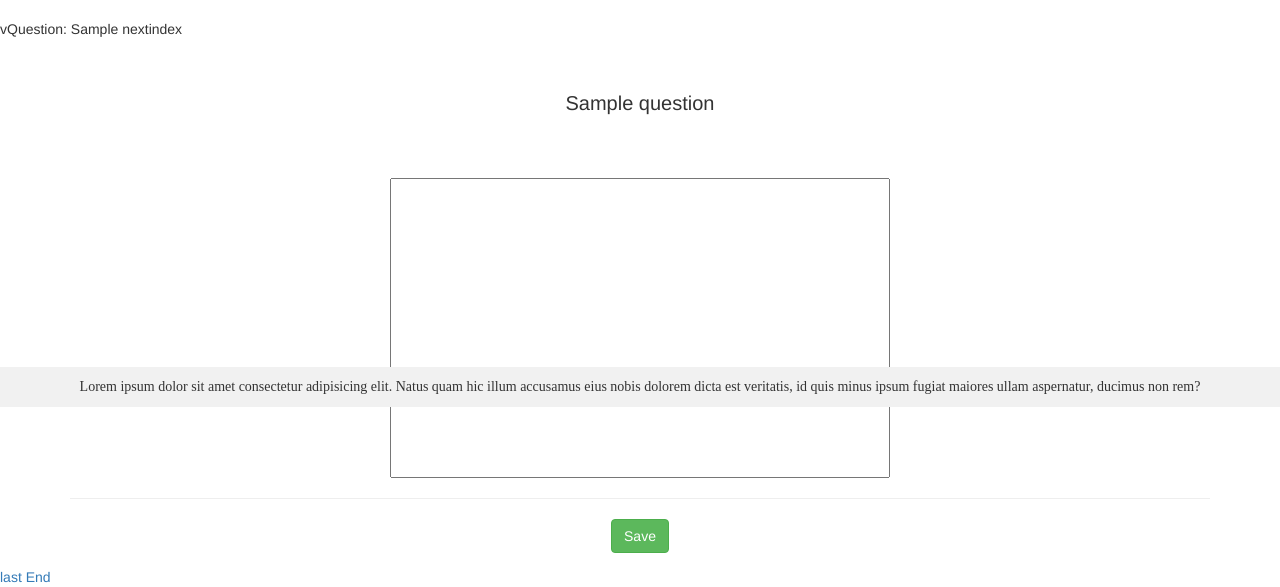
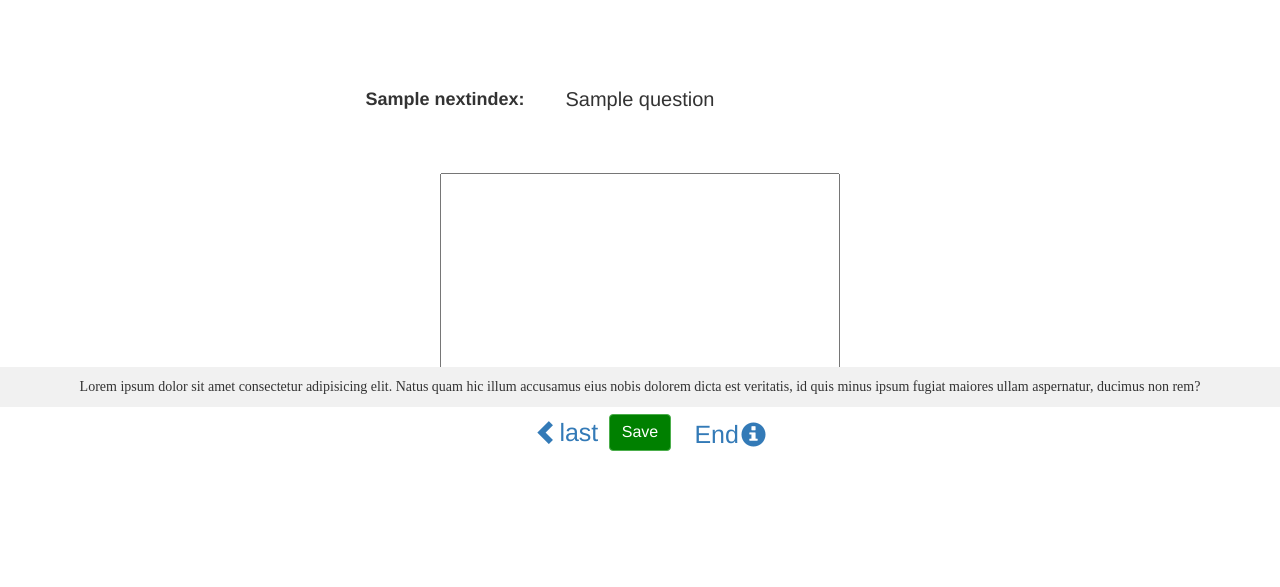
Before and after one commit to Budd00/CITS3403_Pro2, a Flask app: template app/templates/Questions.html in a window 1280 px wide. Shown: the part 393-980 px from the top of the page. After the commit the page ends 844 px from the top, so only its background shows below. Run offline with Flask 2, Linux system fonts and the light colour scheme; tables that the repository leaves empty hold one stand-in row (values such as "Sample post"); the template is opened without the code that fills it: values that come from a table or form of the project are taken from there, most other values are stand-ins (such as "Sample title", 1, 10 or a date in 2020).

Commit message:
Update Questions.html

```diff
--- a/app/templates/Questions.html
+++ b/app/templates/Questions.html
@@ -2,8 +2,16 @@
 {% extends "Userbase.html" %}
 
 {% block content %}
-<p>vQuestion: {{ nextindex }} </p>
+
 <style>
+    .num{
+        position: relative;
+        right: 195px;
+        top: 38px;
+        font-size: 18px;
+
+    }
+
     .container{
        margin-top: 50px;
         text-align: center;
@@ -11,15 +19,52 @@
     }
     .answerTable{
         font-size: 20px;
-        width: 500px;
-        height: 300px;
+        width: 400px;
+        height: 200px;
         resize: none;
+    }
+    .btn2{
+        font-size: 16px;
+        background-color:green;
+    }
+    .aaa{
+        position: relative;
+        top:3px
+    }
+    .bbb{
+        position: relative;
+        top:4px;
+        left: 2px;
+    }
+    .next{
+        position: relative;
+        left: 80px;
+        bottom: 50px;
+        font-size: 25px;
+        margin-left: 48%;
+    }
+    .last{
+        position: relative;
+        left: -80px;
+        bottom: 50px;
+        font-size: 25px;
+        margin-left: 48%;
+    }
+    .end{
+        position: relative;
+        left: 80px;
+        bottom:84px;
+        font-size: 25px;
+        margin-left: 48%;
+    }
 
-    }
+
 </style>
 
+
 <div class="container" >
-    {% for i in question %}
+    <p class="num"><b>{{ nextindex }}:</b></p>
+    <p>{% for i in question %}</p>
     <p style="font-size: 20px;">{{i}}</p>
     {% endfor %}
 </div>
@@ -31,20 +76,19 @@
         <p >
             {{ form.answer(size=600,class_='answerTable')}}<br> <hr>
         </p>
-        <p>{{ form.submit(class_='btn btn-success') }}</p>
+        <p>{{ form.submit(class_='btn btn-success btn2') }}</p>
     </form>
 </div>
 
 {% if limit and nextindex!="1" %}
-<a href="{{url_for('Que', tag=tag, index=lastindex) }}">last</a>
-<a href="{{url_for('Que', tag=tag, index=nextindex) }}">next</a>
+<a class="last" href="{{url_for('Que', tag=tag, index=lastindex) }}"><div class="glyphicon glyphicon-chevron-left aaa"></div>last</a>
+<a class="next" href="{{url_for('Que', tag=tag, index=nextindex) }}">next<div class="glyphicon glyphicon-chevron-right aaa"></div></a>
 {% elif limit %}
-<a href="{{url_for('Que', tag=tag, index=nextindex) }}">next</a>
+<a class="next" href="{{url_for('Que', tag=tag, index=nextindex) }}">next<div class="glyphicon glyphicon-chevron-right aaa"></div></a>
 {% elif nextindex!="1" %}
-<a href="{{url_for('Que', tag=tag, index=lastindex) }}">last</a>
-<a href="{{url_for('ending')}}">End</a>
+<a class="last" href="{{url_for('Que', tag=tag, index=lastindex) }}"><div class="glyphicon glyphicon-chevron-left aaa"></div>last</a>
+<a class="end" href="{{url_for('ending')}}">End<div class="glyphicon glyphicon-info-sign bbb"></div></a>
 {% else %}
-<a href="{{url_for('ending')}}">End</a>
+<a href="{{url_for('ending')}}">End</a >
 {% endif%}
-
 {% endblock %}
```
